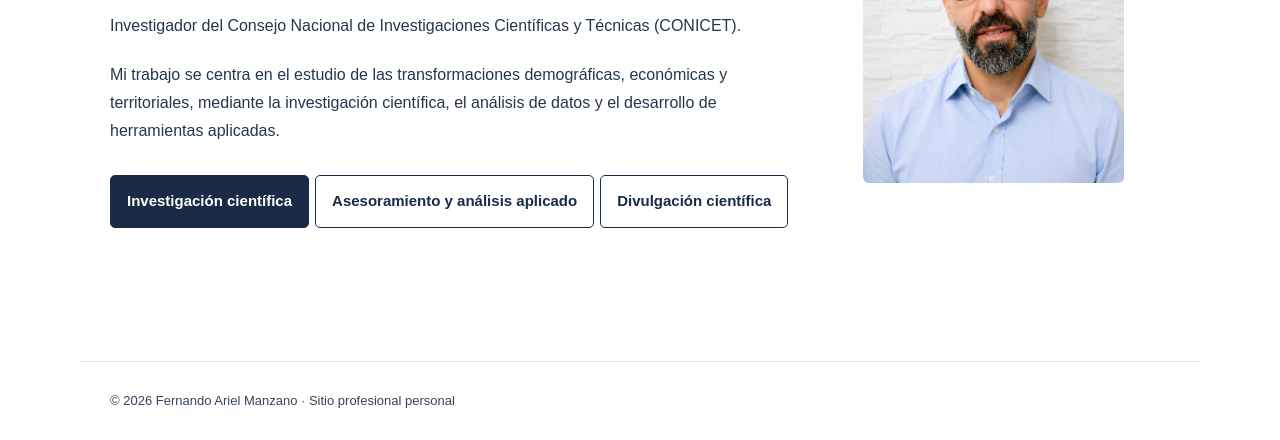
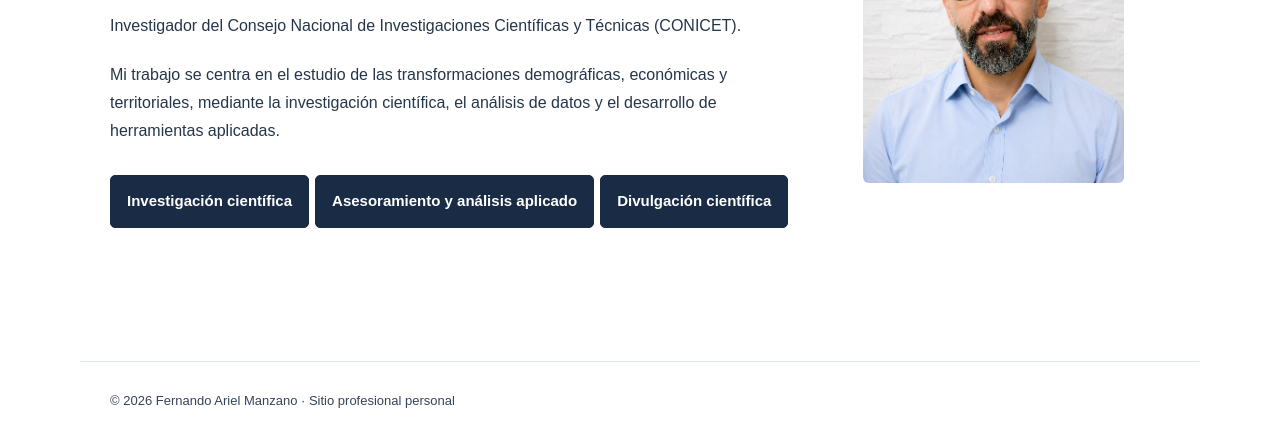
Before and after one commit to DrFernandoManzano/DrFernandoManzano.github.io, a plain HTML site: page index.html in a window 1280 px wide. Shown: the part 369-809 px from the top of the page. Drawn offline with Linux system fonts and the light colour scheme.

Commit message:
Update estilos.css

```diff
--- a/estilos.css
+++ b/estilos.css
@@ -448,3 +448,21 @@ footer {
     font-size: 16px;
   }
 }
+
+/* UNIFICAR BOTONES DE LA PÁGINA DE INICIO */
+
+.hero .actions .btn {
+  display: inline-flex;
+  align-items: center;
+  justify-content: center;
+  background: #192b45;
+  color: #ffffff;
+  border: 1px solid #192b45;
+  text-align: center;
+}
+
+.hero .actions .btn:hover,
+.hero .actions .btn:focus-visible {
+  background: #37567a;
+  border-color: #37567a;
+}
```
